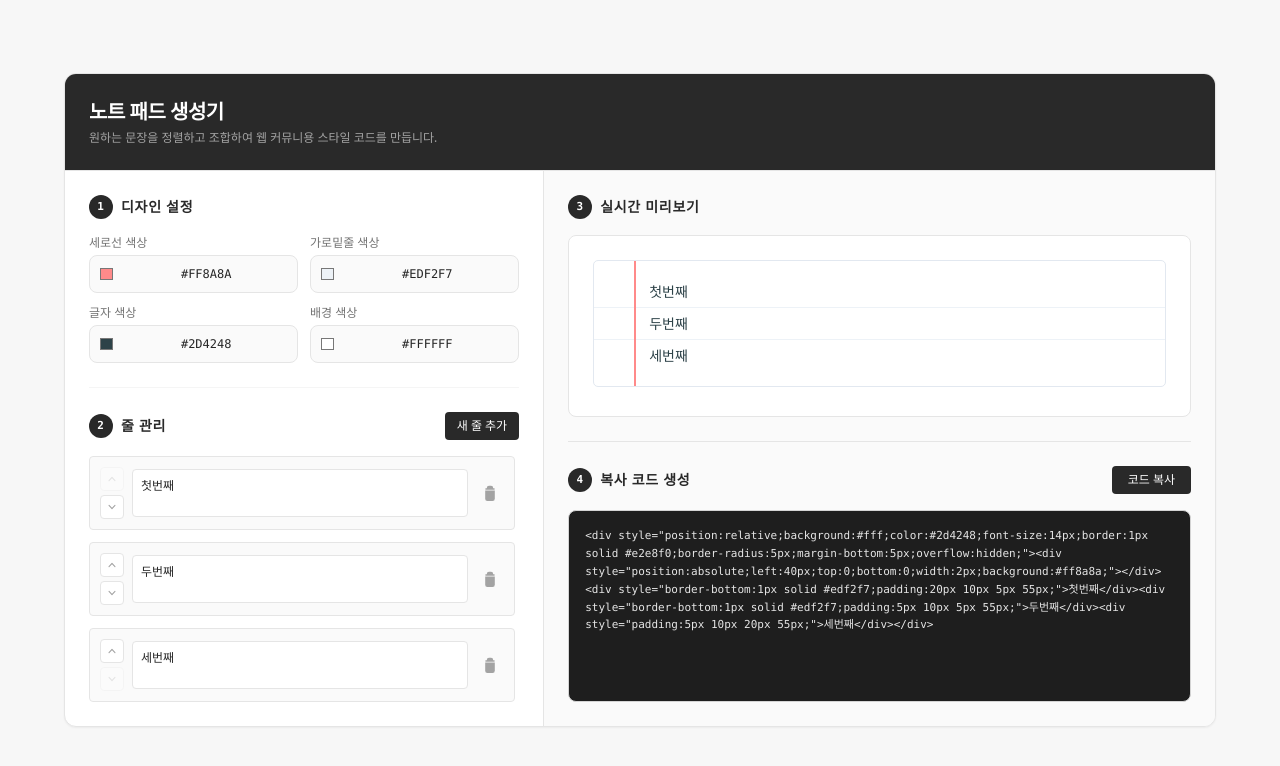
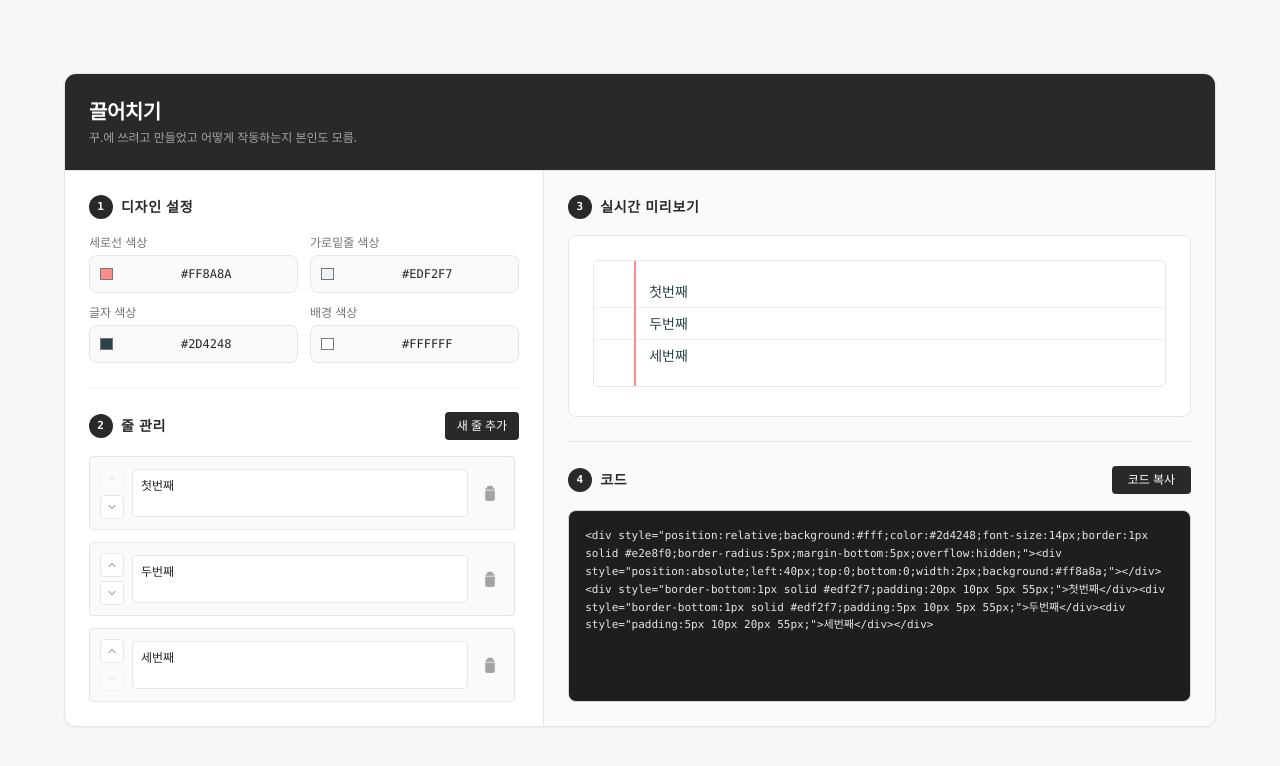
Before and after one commit to coconopeman/linkmaker2, a plain HTML site: page index.html in a window 1280 px wide. Drawn offline with nearby package versions, Linux system fonts and the light colour scheme.

Commit message:
Update index.html

```diff
--- a/index.html
+++ b/index.html
@@ -3,10 +3,9 @@
 <head>
   <meta charset="UTF-8">
   <meta name="viewport" content="width=device-width, initial-scale=1.0">
-  <title>노트 패드 순서 정렬기</title>
+  <title>끌어치기</title>
   <script src="https://cdn.tailwindcss.com"></script>
   <style>
-    /* 마우스 오버 시 들리는 효과를 제거한 깔끔한 일반 리스트 스타일 */
     .line-item {
       transition: background-color 0.15s ease;
     }
@@ -20,8 +19,8 @@
     <!-- Dark Integrated Header (Mimicking the uploaded image reference) -->
     <div class="bg-[#292929] text-white p-6 flex flex-col sm:flex-row sm:items-center sm:justify-between gap-4">
       <div>
-        <h1 class="text-xl font-bold tracking-tight">노트 패드 생성기</h1>
-        <p class="text-xs text-neutral-400 mt-1">원하는 문장을 정렬하고 조합하여 웹 커뮤니용 스타일 코드를 만듭니다.</p>
+        <h1 class="text-xl font-bold tracking-tight">끌어치기</h1>
+        <p class="text-xs text-neutral-400 mt-1">꾸.에 쓰려고 만들었고 어떻게 작동하는지 본인도 모름.</p>
       </div>
     </div>
 
@@ -112,7 +111,7 @@
           <div class="flex justify-between items-center">
             <h2 class="text-sm font-bold text-[#292929] uppercase tracking-wider flex items-center gap-2">
               <span class="inline-flex items-center justify-center w-6 h-6 rounded-full bg-[#292929] text-white text-[11px] font-mono">4</span>
-              복사 코드 생성
+              코드
             </h2>
             <button id="copyBtn" class="bg-[#292929] hover:bg-neutral-800 active:scale-95 text-white text-xs font-medium py-1.5 px-4 rounded transition-all">
               코드 복사
```
